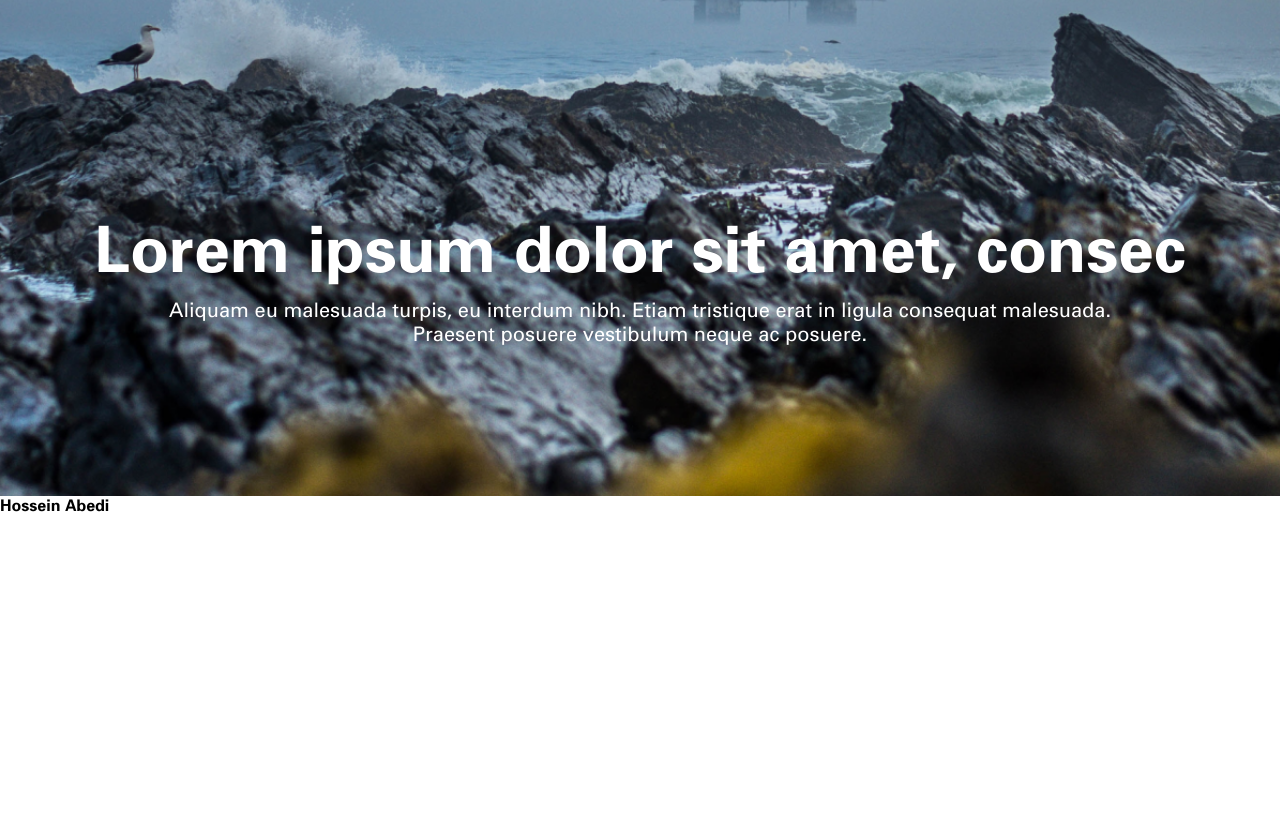
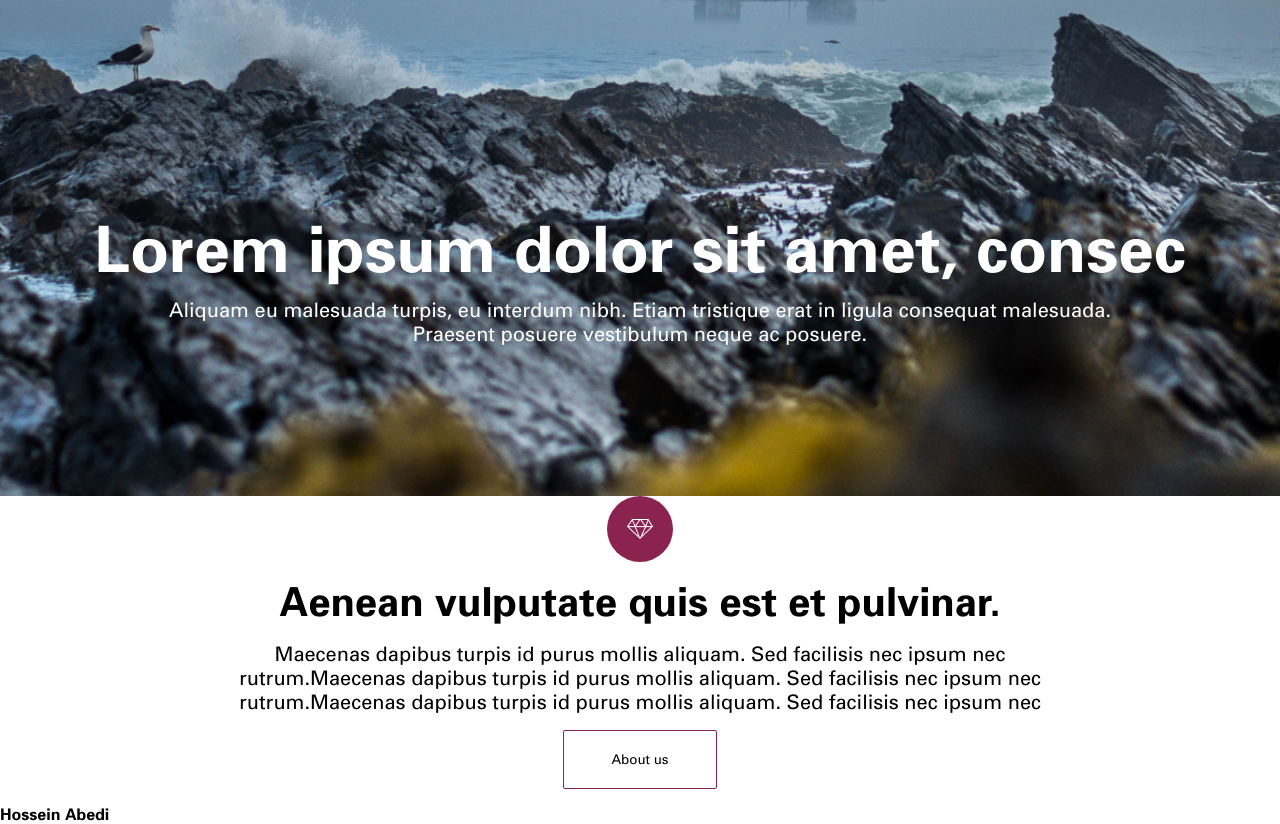
Before and after one commit to hoseinabedi/webicient, a Next.js app: page / in a window 1280 px wide. Shown: the part 304-1128 px from the top of the page. Before the commit the page ends 819 px from the top, so only its background shows below. Built offline with nearby package versions, Linux system fonts and the light colour scheme.

Commit message:
Code & UI improved for section1

```diff
--- a/src/app/page.js
+++ b/src/app/page.js
@@ -1,6 +1,7 @@
+import Section1 from "../components/home_page/section1";
 import styles from "./page.module.css";
 
-export default function Home() {
+const Home = () => {
     return (
         <div>
             <div className={styles.Hero}>
@@ -9,7 +10,10 @@ export default function Home() {
                     <p>Aliquam eu malesuada turpis, eu interdum nibh. Etiam tristique erat in ligula consequat malesuada. Praesent posuere vestibulum neque ac posuere.</p>
                 </div>
             </div>
+            <Section1 />
             <div className={styles.content}>Hossein Abedi</div>
         </div>
     );
 }
+
+export default Home;
--- a/src/app/page.module.css
+++ b/src/app/page.module.css
@@ -35,16 +35,54 @@
 
 /**** Section 1 ****/
 .section1{
-    height: 100vh;
+    /* height: 100vh; */
+
+    display: flex;
+    flex-direction: column;
+    gap: 1rem;
+    justify-content: center;
+}
+.section1 .content_part{
     display: flex;
     flex-direction: column;
     gap: 1rem;
 }
-.secton1 .diamond{
+.content_part .diamond{
     width: 66px;
     height: 66px;
     border-radius: 50%;
     background-color: #8B2351;
+    display: flex;
+    justify-content: center;
+    align-items: center;
+    margin: 0 auto;
+}
+.content_part h2{
+    font-family: var(--univers-font);
+    font-size: 40px;
+    line-height: 48px;
+    text-align: center;
+}
+.content_part p{
+    font-family: var(--univers-font);
+    width: 830px;
+    font-size: 20px;
+    line-height: 24px;
+    text-align: center;
+    margin: 0 auto;
+}
+.content_part button{
+    font-family: var(--univers-font);
+    width: 154px;
+    height: 59px;
+    padding: 12px 20px 12px 20px;
+    border: 1px solid #8B2351;
+    border-radius: 2px;
+    background-color: #fff;
+    margin: 0 auto;
+}
+.content_part button:hover{
+    border: 2px solid #8B2351;
 }
 
 
--- a/src/components/home_page/section1.jsx
+++ b/src/components/home_page/section1.jsx
@@ -2,14 +2,19 @@ import styles from '../../app/page.module.css'
 import Image from 'next/image';
 
 const Section1 = () => {
-    <div className={styles.section1}>
-        <div>
-            <span className={styles.diamond}>
-                <Image src="../../public/diamond.png" alt="diamond-icon" />
-            </span>
+    return(
+        <div className={styles.section1}>
+            <div className={styles.content_part}>
+                <span className={styles.diamond}>
+                    <Image src="/diamond-icon.png" width={26} height={20} alt="diamond-icon" />
+                </span>
+                <h2>Aenean vulputate quis est et pulvinar.</h2>
+                <p>Maecenas dapibus turpis id purus mollis aliquam. Sed facilisis nec ipsum nec rutrum.Maecenas dapibus turpis id purus mollis aliquam. Sed facilisis nec ipsum nec rutrum.Maecenas dapibus turpis id purus mollis aliquam. Sed facilisis nec ipsum nec</p>
+                <button>About us</button>
+            </div>
+            <div></div>
         </div>
-        <div></div>
-    </div>
+    )
 }
 
 export default Section1;
```
